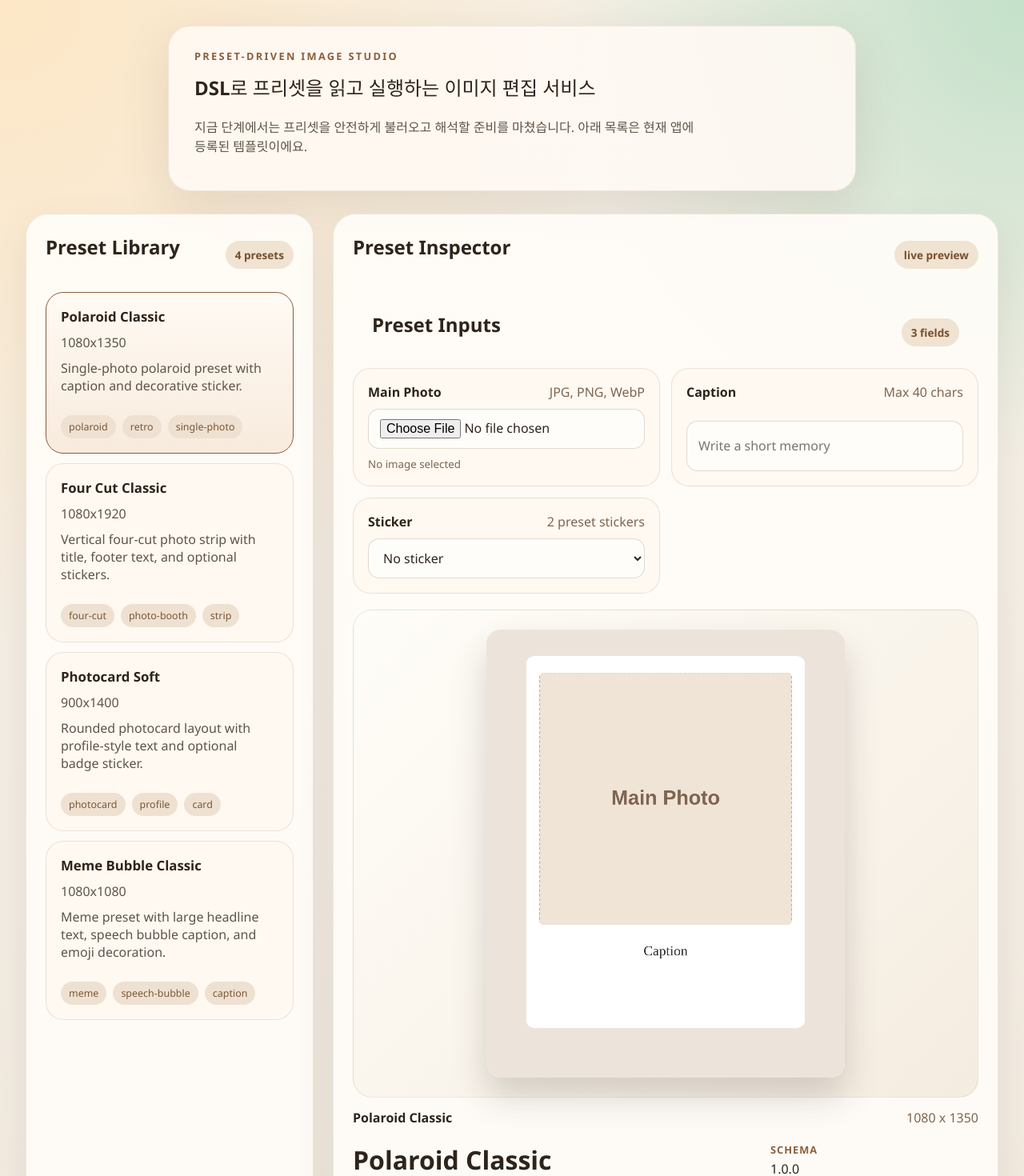
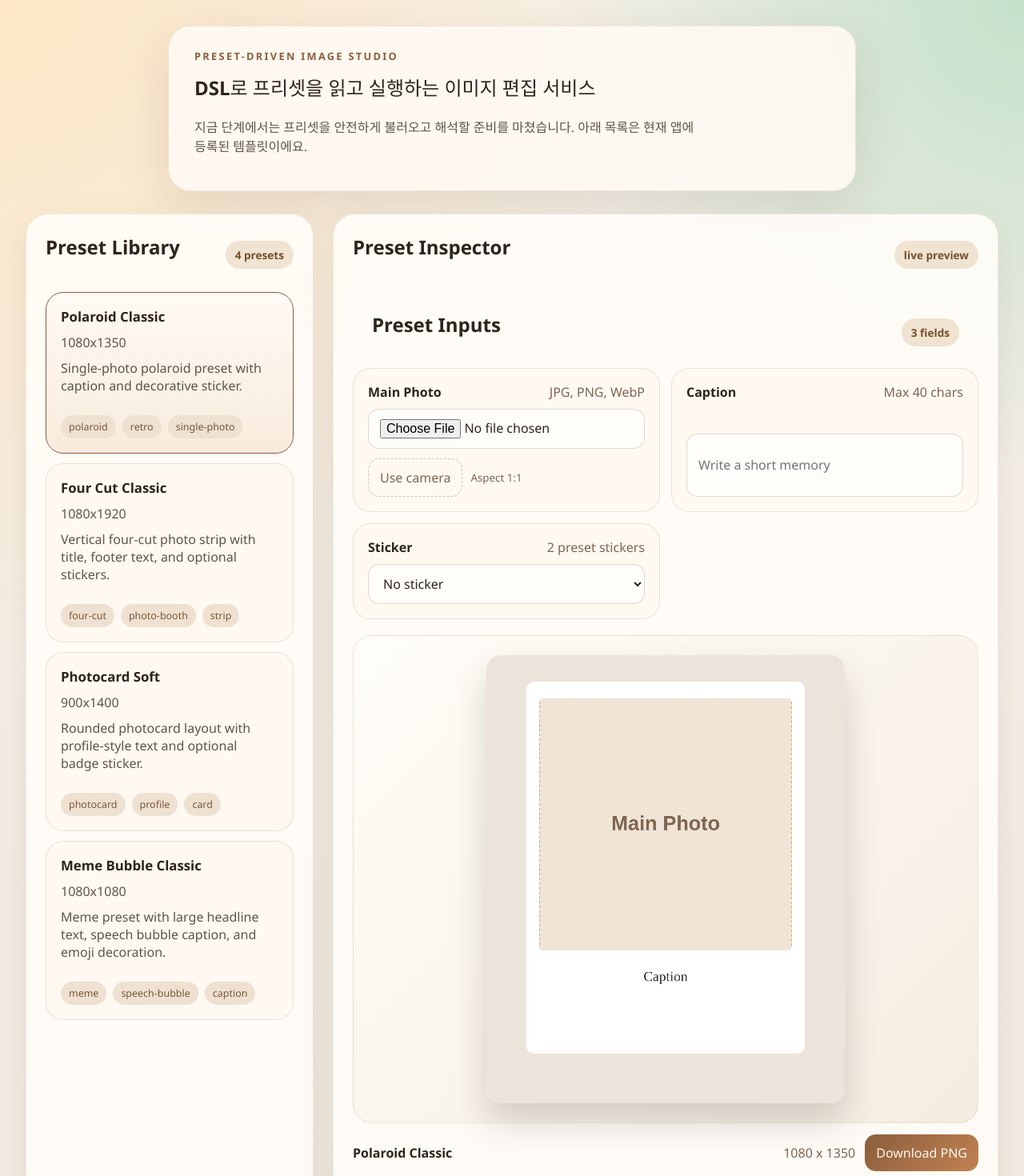
Before and after one commit to ouor/photo-booth, a React (Vite) app: page / in a window 1280 px wide. Shown: the top 1470 px of the page at 80% size. Built offline with nearby package versions, Linux system fonts and the light colour scheme.

Commit message:
feat: add image capture and export flow

```diff
--- a/src/App.css
+++ b/src/App.css
@@ -179,12 +179,48 @@
   resize: vertical;
 }
 
+.image-field-stack {
+  display: grid;
+  gap: 12px;
+}
+
+.inline-actions {
+  display: flex;
+  flex-wrap: wrap;
+  gap: 10px;
+  align-items: center;
+}
+
 .ghost-button {
   padding: 12px 14px;
   border-radius: 14px;
   border: 1px dashed rgba(122, 91, 61, 0.35);
   color: #7f654f;
   background: transparent;
+}
+
+.primary-button {
+  padding: 12px 14px;
+  border: 0;
+  border-radius: 14px;
+  background: linear-gradient(135deg, #8b5e3c, #c18252);
+  color: #fff7f0;
+}
+
+.camera-panel {
+  display: grid;
+  gap: 12px;
+  padding: 12px;
+  border-radius: 18px;
+  background: #f4eadc;
+}
+
+.camera-video {
+  width: 100%;
+  min-height: 180px;
+  border-radius: 14px;
+  background: #241b14;
+  object-fit: cover;
 }
 
 .preview-card {
@@ -219,6 +255,16 @@
 }
 
 .preview-meta span {
+  color: #7f654f;
+}
+
+.preview-actions {
+  display: flex;
+  gap: 12px;
+  align-items: center;
+}
+
+.export-status {
   color: #7f654f;
 }
 
--- /dev/null
+++ b/src/components/ImageInputField.tsx
@@ -0,0 +1,142 @@
+import { useEffect, useRef, useState } from "react";
+import type { ImageInputDefinition } from "../dsl-schema";
+import type { RenderImageValue } from "../lib/preset-engine";
+
+interface ImageInputFieldProps {
+  input: ImageInputDefinition;
+  value: RenderImageValue | null | undefined;
+  onChange: (value: RenderImageValue | null) => void;
+}
+
+function toImageValue(url: string): RenderImageValue {
+  return {
+    kind: "image",
+    url,
+  };
+}
+
+export function ImageInputField({ input, value, onChange }: ImageInputFieldProps) {
+  const videoRef = useRef<HTMLVideoElement | null>(null);
+  const canvasRef = useRef<HTMLCanvasElement | null>(null);
+  const streamRef = useRef<MediaStream | null>(null);
+  const [cameraOpen, setCameraOpen] = useState(false);
+  const [cameraError, setCameraError] = useState<string | null>(null);
+
+  useEffect(() => {
+    if (!cameraOpen) {
+      if (videoRef.current) {
+        videoRef.current.srcObject = null;
+      }
+      streamRef.current?.getTracks().forEach((track) => track.stop());
+      streamRef.current = null;
+      return;
+    }
+
+    let cancelled = false;
+
+    async function startCamera() {
+      try {
+        const stream = await navigator.mediaDevices.getUserMedia({
+          video: {
+            facingMode: "environment",
+          },
+          audio: false,
+        });
+
+        if (cancelled) {
+          stream.getTracks().forEach((track) => track.stop());
+          return;
+        }
+
+        streamRef.current = stream;
+        if (videoRef.current) {
+          videoRef.current.srcObject = stream;
+          await videoRef.current.play();
+        }
+        setCameraError(null);
+      } catch (error) {
+        setCameraError(error instanceof Error ? error.message : "Camera unavailable");
+      }
+    }
+
+    void startCamera();
+
+    return () => {
+      cancelled = true;
+      streamRef.current?.getTracks().forEach((track) => track.stop());
+      streamRef.current = null;
+    };
+  }, [cameraOpen]);
+
+  return (
+    <div className="image-field-stack">
+      <input
+        type="file"
+        accept="image/*"
+        onChange={(event) => {
+          const file = event.target.files?.[0];
+          if (!file) {
+            onChange(null);
+            return;
+          }
+
+          onChange(toImageValue(URL.createObjectURL(file)));
+        }}
+      />
+      <div className="inline-actions">
+        <button
+          type="button"
+          className="ghost-button"
+          onClick={() => setCameraOpen((current) => !current)}
+        >
+          {cameraOpen ? "Close camera" : "Use camera"}
+        </button>
+        {value ? (
+          <small>Image ready</small>
+        ) : (
+          <small>{input.aspectRatio ? `Aspect ${input.aspectRatio}:1` : "No image selected"}</small>
+        )}
+      </div>
+
+      {cameraOpen ? (
+        <div className="camera-panel">
+          <video ref={videoRef} muted playsInline className="camera-video" />
+          <canvas ref={canvasRef} hidden />
+          <div className="inline-actions">
+            <button
+              type="button"
+              className="primary-button"
+              onClick={() => {
+                const video = videoRef.current;
+                const canvas = canvasRef.current;
+                if (!video || !canvas) {
+                  return;
+                }
+
+                const width = video.videoWidth || 1080;
+                const height = video.videoHeight || 1440;
+                canvas.width = width;
+                canvas.height = height;
+
+                const context = canvas.getContext("2d");
+                if (!context) {
+                  return;
+                }
+
+                context.drawImage(video, 0, 0, width, height);
+                onChange(toImageValue(canvas.toDataURL("image/png")));
+                setCameraOpen(false);
+              }}
+            >
+              Capture frame
+            </button>
+            <button type="button" className="ghost-button" onClick={() => setCameraOpen(false)}>
+              Cancel
+            </button>
+          </div>
+          {cameraError ? <small>{cameraError}</small> : null}
+        </div>
+      ) : null}
+    </div>
+  );
+}
--- a/src/components/PresetCanvas.tsx
+++ b/src/components/PresetCanvas.tsx
@@ -1,4 +1,4 @@
-import { useEffect, useRef } from "react";
+import { useEffect, useRef, useState } from "react";
 import type { PresetDocument } from "../dsl-schema";
 import type { RenderInputs } from "../lib/preset-engine";
 import { renderPresetToCanvas } from "../lib/preset-engine";
@@ -10,6 +10,7 @@ interface PresetCanvasProps {
 
 export function PresetCanvas({ preset, inputs }: PresetCanvasProps) {
   const canvasRef = useRef<HTMLCanvasElement | null>(null);
+  const [status, setStatus] = useState("");
 
   useEffect(() => {
     const canvas = canvasRef.current;
@@ -27,10 +28,40 @@ export function PresetCanvas({ preset, inputs }: PresetCanvasProps) {
       </div>
       <div className="preview-meta">
         <strong>{preset.metadata.name}</strong>
-        <span>
-          {preset.output.width} x {preset.output.height}
-        </span>
+        <div className="preview-actions">
+          <span>
+            {preset.output.width} x {preset.output.height}
+          </span>
+          <button
+            type="button"
+            className="primary-button"
+            onClick={() => {
+              const canvas = canvasRef.current;
+              if (!canvas) {
+                return;
+              }
+
+              canvas.toBlob((blob) => {
+                if (!blob) {
+                  setStatus("Export failed");
+                  return;
+                }
+
+                const url = URL.createObjectURL(blob);
+                const link = document.createElement("a");
+                link.href = url;
+                link.download = `${preset.metadata.id}.png`;
+                link.click();
+                URL.revokeObjectURL(url);
+                setStatus("PNG downloaded");
+              }, preset.output.format);
+            }}
+          >
+            Download PNG
+          </button>
+        </div>
       </div>
+      {status ? <small className="export-status">{status}</small> : null}
     </div>
   );
 }
--- a/src/components/PresetForm.tsx
+++ b/src/components/PresetForm.tsx
@@ -1,6 +1,6 @@
-import type { ChangeEvent } from "react";
 import type { InputDefinition, PresetDocument, StickerInputDefinition } from "../dsl-schema";
 import type { RenderImageValue, RenderInputs } from "../lib/preset-engine";
+import { ImageInputField } from "./ImageInputField";
 
 interface PresetFormProps {
   preset: PresetDocument;
@@ -30,7 +30,7 @@ function renderHint(input: InputDefinition) {
     case "emoji":
       return `${input.allowed?.length ?? 0} emoji options`;
     case "camera":
-      return "Camera support comes next";
+      return "Camera source";
     default:
       return "";
   }
@@ -56,22 +56,11 @@ export function PresetForm({ preset, values, onChange }: PresetFormProps) {
               {input.description ? <p className="field-copy">{input.description}</p> : null}
 
               {input.type === "image" ? (
-                <>
-                  <input
-                    type="file"
-                    accept="image/*"
-                    onChange={(event: ChangeEvent<HTMLInputElement>) => {
-                      const file = event.target.files?.[0];
-                      if (!file) {
-                        onChange(input.name, null);
-                        return;
-                      }
-
-                      onChange(input.name, toImageValue(URL.createObjectURL(file)));
-                    }}
-                  />
-                  <small>{typeof value === "object" && value?.kind === "image" ? "Image selected" : "No image selected"}</small>
-                </>
+                <ImageInputField
+                  input={input}
+                  value={typeof value === "object" && value?.kind === "image" ? value : null}
+                  onChange={(nextValue) => onChange(input.name, nextValue)}
+                />
               ) : null}
 
               {input.type === "text" ? (
@@ -126,9 +115,7 @@ export function PresetForm({ preset, values, onChange }: PresetFormProps) {
               ) : null}
 
               {input.type === "camera" ? (
-                <button type="button" className="ghost-button" disabled>
-                  Enable camera soon
-                </button>
+                <small>Camera-only fields will share this capture flow.</small>
               ) : null}
 
               {input.type === "sticker" && typeof value === "object" && value?.kind === "image" ? (
```
